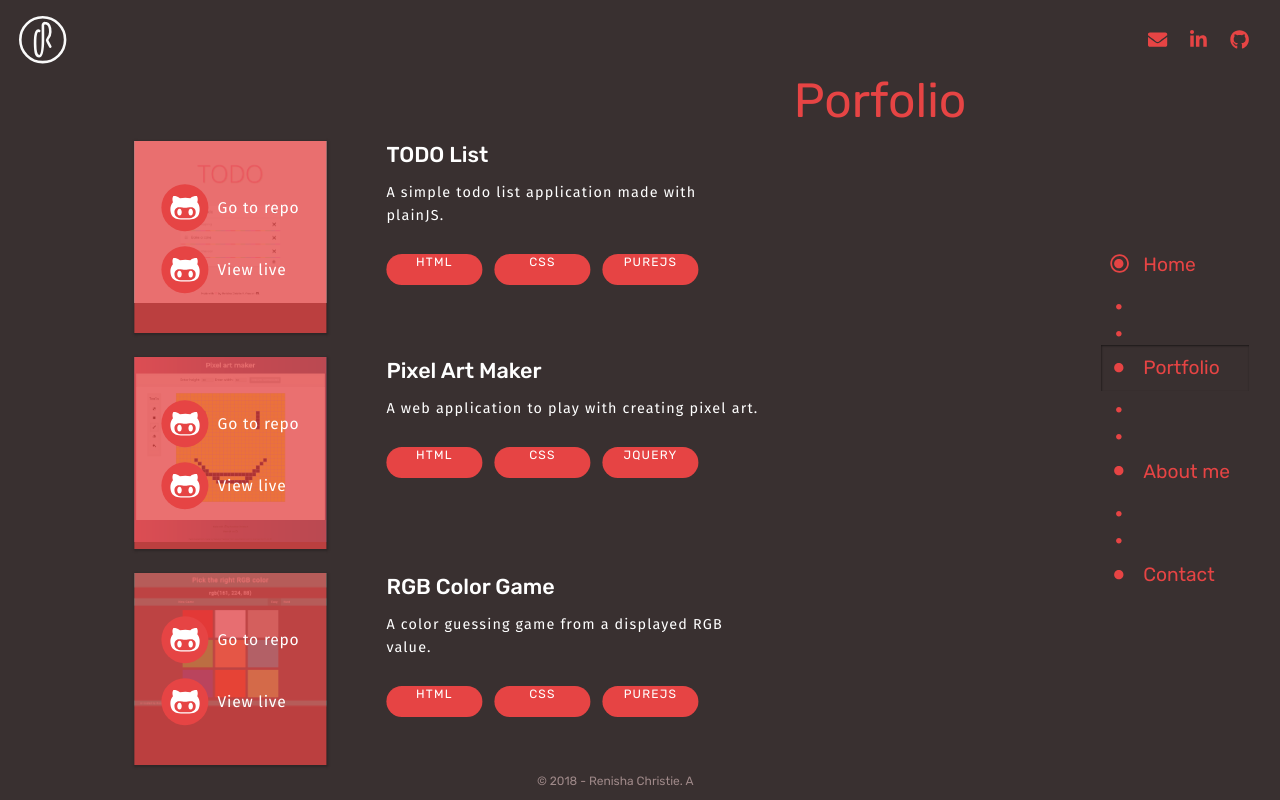
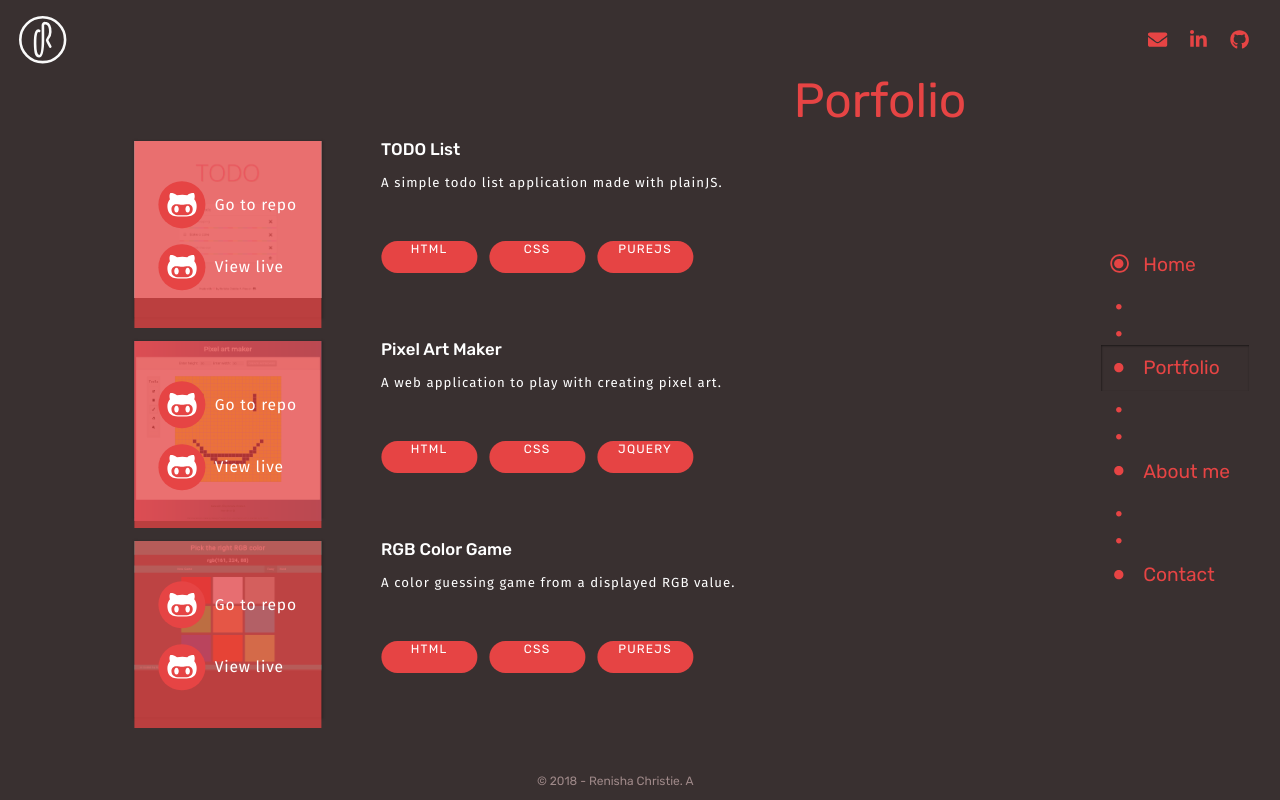
Before and after one commit to crisner/my-portfolio, a React (Create React App) app: page /portfolio in a window 1280 px wide. Built offline with nearby package versions, Linux system fonts and the light colour scheme.

Commit message:
Change font size and change height and width values

```diff
--- a/src/components/PortfolioItem.module.css
+++ b/src/components/PortfolioItem.module.css
@@ -2,20 +2,21 @@
     display: flex;
     flex-direction: row;
     width: 75%;
+    height: calc(75vh/3);
 }
 
 .thumbnail {
     display: flex;
     flex-direction: column;
     align-items: center;
-    width: 16em;
-    height: 16em;
+    /* width: 16em;
+    height: 16em; */
     margin: 1em 5em 1em 0;
     box-shadow: 1px 1px 2px 1px #2d2727;
 }
 
 .thumbnail img {
-    width: 16em;
+    width: calc(70vh/3);
 }
 
 .thumbnail .overlay {
@@ -24,8 +25,8 @@
     align-items: center;
     position: absolute;
     background: rgba(230, 68, 68, 0.753);
-    width: 16em;
-    height: 16em;
+    width: calc(70vh/3);
+    height: calc(70vh/3);
 }
 
 .thumbnail .links {
@@ -58,21 +59,24 @@
 }
 
 .details h4 {
-    font-size: 1.8em;
+    font-size: 1.4em;
     font-weight: 500;
     margin: 0.6em 0;
     font-family: 'Rubik', sans-serif;
 }
 
 .details p {
-    font-size: 1.2em !important;
+    font-size: 1.1em !important;
 }
 
 .details .skills {
     display: flex;
+    margin-top: 3em;
 }
 
 .pill {
     composes: pill from './Pill.module.css';
-    font-size: 1em;
+    font-size: 0.8em;
+    width: 6em;
+    height: 2.2em;
 }
```
